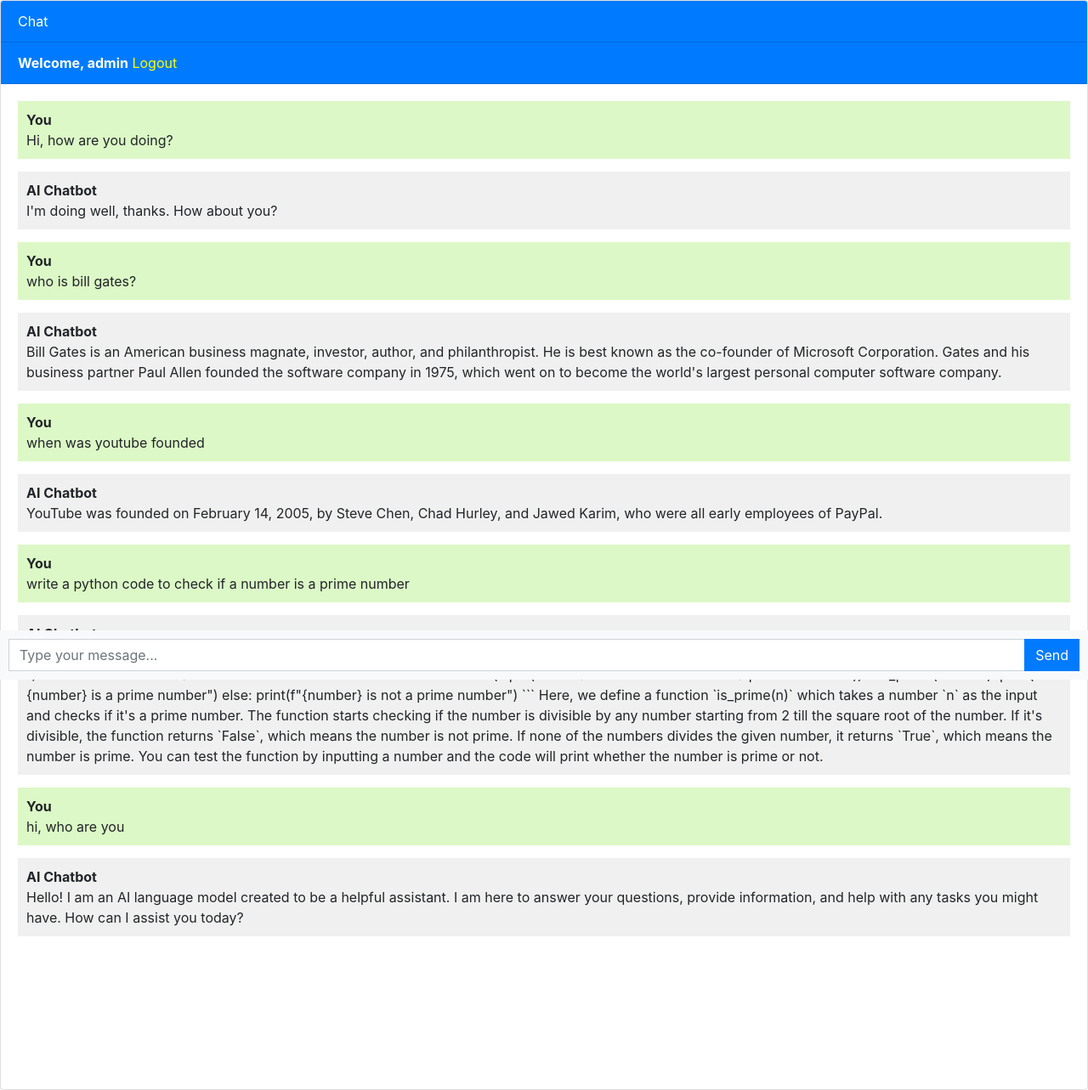
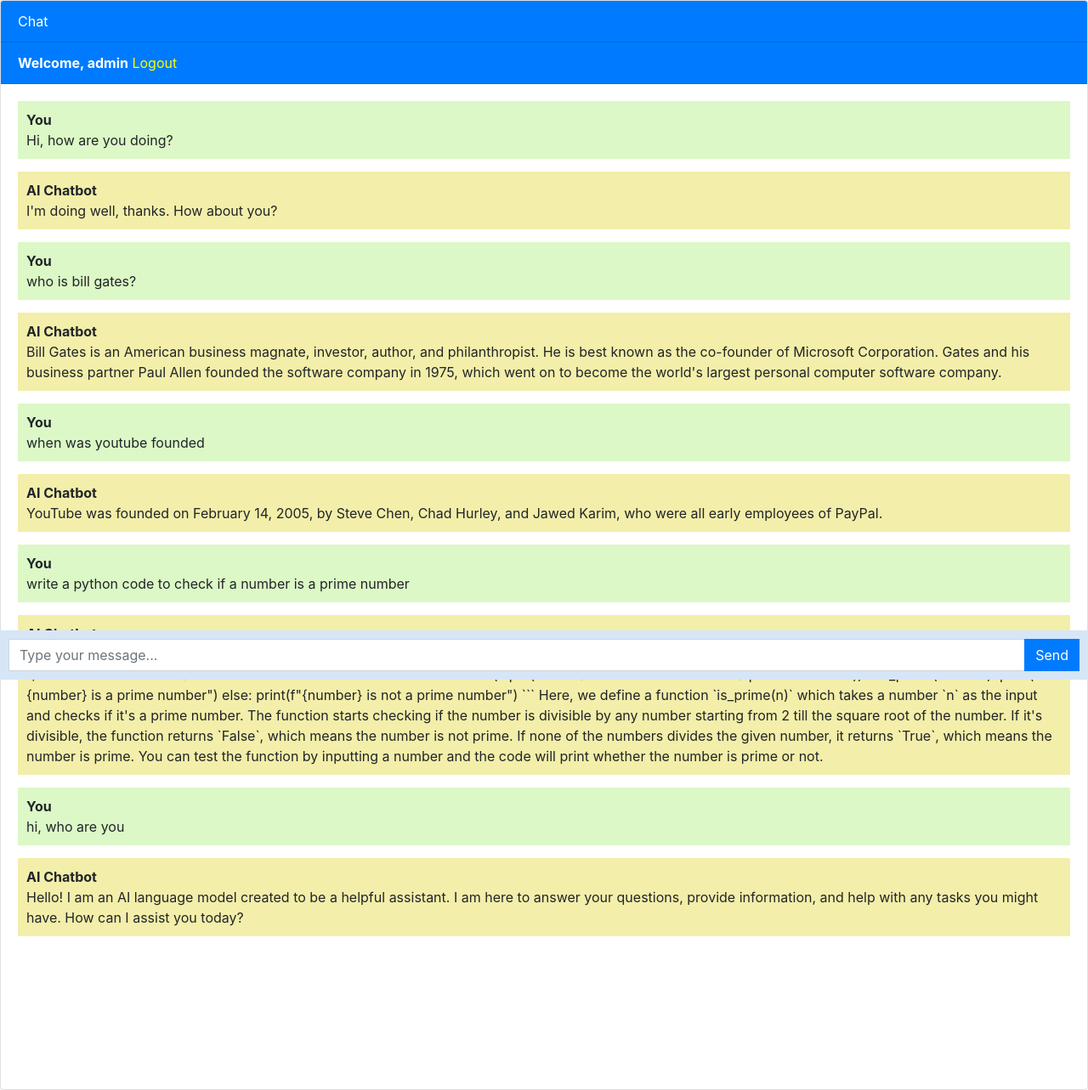
Before and after one commit to GloballyOptimized/Django-CRM, a Django app: page / in a window 1280 px wide. Shown: the whole page at 85% size. Run offline with Django 4.2, Linux system fonts and the light colour scheme; a user stored in the database is signed in; data comes from the database, SQL or seed files in the repository; some libraries are stand-ins or nearby versions.

Commit message:
colour schema updated

```diff
--- a/templates/chatbot.html
+++ b/templates/chatbot.html
@@ -31,7 +31,7 @@
     }
 
     .received {
-      background-color: #f1f0f0;
+      background-color: #f3eea9;
       align-self: flex-start;
     }
 
@@ -42,7 +42,7 @@
       left: 0;
       right: 0;
       padding: 10px;
-      background-color: #f8f9fa;
+      background-color: #d6e6f7;
     }
 
     .message-input {
@@ -77,16 +77,6 @@
 
       <ul class="list-unstyled messages-list">
 
-        <!-- <li class="message received">
-          <div class="message-text">
-            <div class="message-sender">
-              <b>AI Chatbot</b>
-            </div>
-            <div class="message-content">
-              Hi {{user.username}}, I am your AI Chatbot, you can ask me anything.
-            </div>
-          </div>
-        </li> -->
 
         {% for chat in chats %}
           {% if chat.user == request.user %}
```
